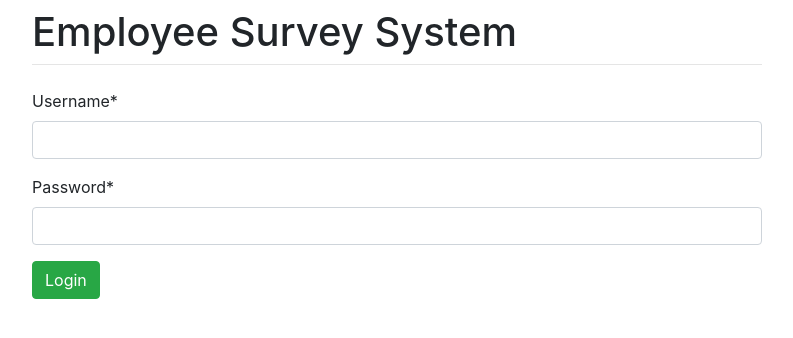
After one commit to mohamedelnadry/survey_system, a Django app: page /accounts/login/ in a window 1280 px wide. The commit adds this page. Shown: the top 338 px of the page, without its empty margins (243-1036 px from the left). Run offline with Django 4.2, Linux system fonts and the light colour scheme; some libraries are stand-ins or nearby versions.

Commit message:
add login and register form

```diff
--- a/accounts/forms.py
+++ b/accounts/forms.py
@@ -1,5 +1,27 @@
 from django import forms
+from django.contrib.auth.models import User
 from .models import Employee
+from django.contrib.auth import authenticate
+from django.core.exceptions import ValidationError
+
+
+class LoginForm(forms.Form):
+    username = forms.CharField(max_length=150, required=True)
+    password = forms.CharField(widget=forms.PasswordInput(), required=True)
+
+    def clean(self):
+        cleaned_data = super().clean()
+        username = cleaned_data.get('username')
+        password = cleaned_data.get('password')
+
+        if username and password:
+            self.user = authenticate(username=username, password=password)
+            if self.user is None:
+                raise ValidationError("Invalid username or password")
+
+        return cleaned_data
+
+
 
 class EmployeeForm(forms.ModelForm):
     username = forms.CharField(max_length=150, required=True)
@@ -7,12 +29,33 @@ class EmployeeForm(forms.ModelForm):
 
     class Meta:
         model = Employee
-        fields = ['username', 'password', 'job_title', 'department']
+        fields = ['job_title', 'department']
+
+    def clean_username(self):
+        username = self.cleaned_data['username']
+        if User.objects.filter(username=username).exists():
+            raise ValidationError("Username already exists.")
+        return username
+
+    def clean_password(self):
+        password = self.cleaned_data['password']
+        if len(password) < 8:
+            raise ValidationError("Password must be at least 8 characters.")
+        return password
 
     def save(self, commit=True):
-        user = super().save(commit=False)
-        user.username = self.cleaned_data['username']
-        user.set_password(self.cleaned_data['password'])
+        employee = super().save(commit=False)
+        username = self.cleaned_data['username']
+        password = self.cleaned_data['password']
+
+        user, created = User.objects.get_or_create(username=username)
+        if created:
+            user.set_password(password)
+            user.save()
+
+        employee.user = user
+
         if commit:
-            user.save()
-        return user
+            employee.save()
+
+        return employee
--- a/accounts/urls.py
+++ b/accounts/urls.py
@@ -1,6 +1,6 @@
 from django.urls import path
 from .views import ResgisterEmployee
-from .web_views import Register
+from .web_views import Register, LoginView
 from rest_framework_simplejwt.views import (
     TokenObtainPairView,
     TokenRefreshView,
@@ -11,5 +11,7 @@ urlpatterns = [
     path('api/token', TokenObtainPairView.as_view(), name='token_obtain_pair'),
     path('api/token/refresh', TokenRefreshView.as_view(), name='token_refresh'),
     path("registerform", Register.as_view(), name="temp_register"),
+    path('login/', LoginView.as_view(), name='login'),
+
 
 ]
--- a/accounts/web_views.py
+++ b/accounts/web_views.py
@@ -1,11 +1,30 @@
-from django.shortcuts import render
+from django.shortcuts import render, redirect
 from django.urls import reverse_lazy
-from django.views.generic import CreateView
-from .forms import EmployeeForm
-from .models import Employee
+from django.views.generic import CreateView, View
+from django.contrib.auth import login
+from .forms import EmployeeForm, LoginForm
+from django.contrib.auth import login
 
 
 class Register(CreateView):
     form_class = EmployeeForm
     success_url = reverse_lazy('temp_register')
     template_name = 'accounts/register.html'
+
+
+class LoginView(View):
+    form_class = LoginForm
+    template_name = 'accounts/login.html'
+    success_url = reverse_lazy('temp_register')
+
+    def get(self, request):
+        form = self.form_class()
+        return render(request, self.template_name, {'form': form})
+
+    def post(self, request):
+        form = self.form_class(request.POST)
+        if form.is_valid():
+            user = form.cleaned_data.get('user')
+            login(request, user)
+            return redirect('/')
+        return render(request, self.template_name, context={'form': form, 'message': 'Login failed!'})
--- a/project/settings.py
+++ b/project/settings.py
@@ -42,11 +42,16 @@ INSTALLED_APPS = [
     # third-party libraries
     'rest_framework',
     'bootstrapform',
+    'crispy_forms',
+    'crispy_bootstrap4',
     # local
     'core',
     'accounts',
     'survey'
 ]
+
+CRISPY_TEMPLATE_PACK = 'bootstrap4'
+
 SIMPLE_JWT = {
     "ACCESS_TOKEN_LIFETIME": timedelta(days=1),
     "REFRESH_TOKEN_LIFETIME": timedelta(days=1),
--- /dev/null
+++ b/templates/accounts/login.html
@@ -0,0 +1,15 @@
+{% extends 'base.html' %}
+
+{% load crispy_forms_tags %}
+
+{% block content %}
+  <form method="post" novalidate>
+    {% csrf_token %}
+    {{ form.username|as_crispy_field }}
+    {{ form.password|as_crispy_field }}
+    {% if message %}
+        <p><strong>{{ message }}</strong></p>
+    {% endif %}
+    <button type="submit" class="btn btn-success">Login</button>
+  </form>
+{% endblock %}
--- /dev/null
+++ b/templates/base.html
@@ -0,0 +1,21 @@
+<!doctype html>
+<html lang="en">
+  <head>
+    <meta charset="utf-8">
+    <meta name="viewport" content="width=device-width, initial-scale=1, shrink-to-fit=no">
+    <link rel="stylesheet" href="https://stackpath.bootstrapcdn.com/bootstrap/4.1.3/css/bootstrap.min.css" integrity="sha384-MCw98/SFnGE8fJT3GXwEOngsV7Zt27NXFoaoApmYm81iuXoPkFOJwJ8ERdknLPMO" crossorigin="anonymous">
+    <title>Employee Survey System</title>
+  </head>
+  <body>
+    <div class="container">
+      <div class="row justify-content-center">
+        <div class="col-8">
+          <h1 class="mt-2">Employee Survey System</h1>
+          <hr class="mt-0 mb-4">
+          {% block content %}
+          {% endblock %}
+        </div>
+      </div>
+    </div>
+  </body>
+</html>
```
Also changed, not shown: accounts/models.py (+17 -23 lines), templates/accounts/register.html (+17 -10 lines), templates/survey/list_submited_survey.html (added), templates/survey/list_survey.html (added), templates/survey/survey.html (added).
